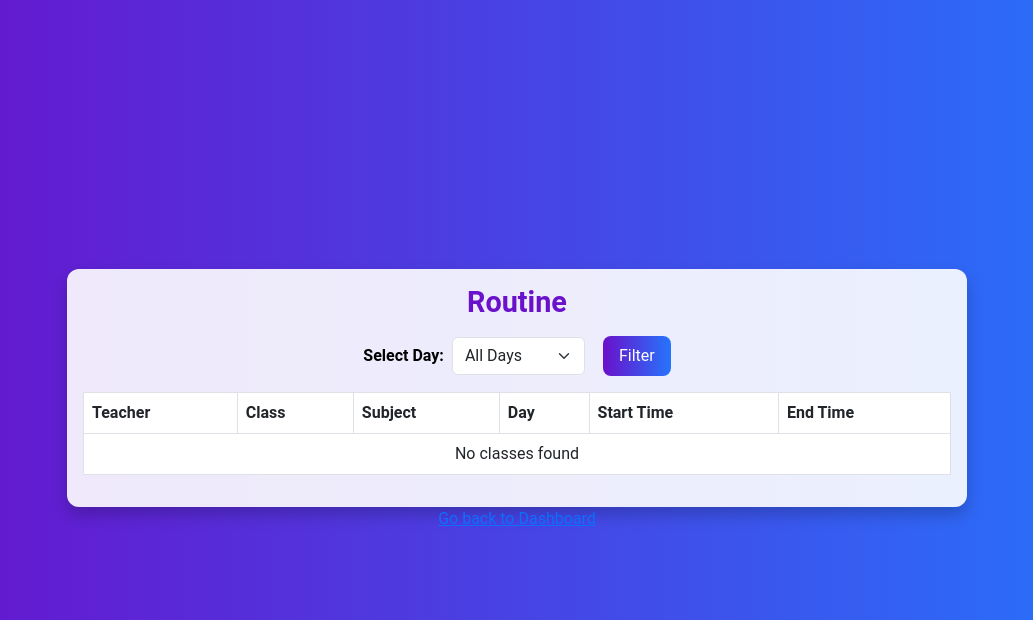
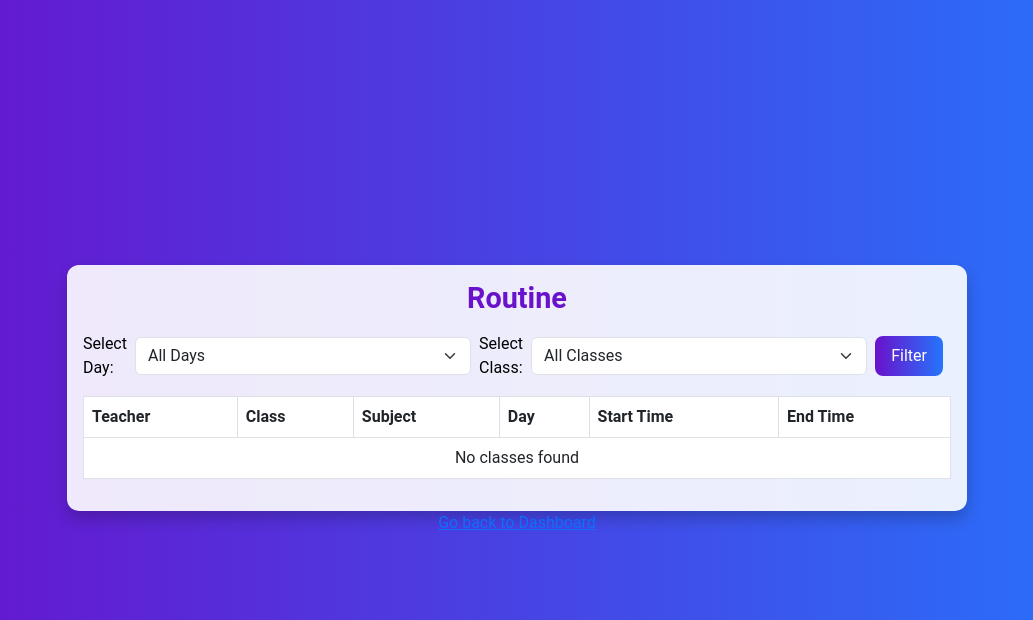
Before and after one commit to rofazhasan/School_Routine, a Flask app: page /show_routine in a window 1280 px wide. Shown: the top 620 px of the page, without its empty margins (123-1156 px from the left). Run offline with Flask 3, Linux system fonts and the light colour scheme; the visitor is signed in with stand-in values (Sample User, id 1).

Commit message:
Update show_routine.html

```diff
--- a/app/templates/show_routine.html
+++ b/app/templates/show_routine.html
@@ -16,25 +16,21 @@
             justify-content: center;
             align-items: center;
             padding: 10px;
-            /* Reduced padding for smaller screens */
             margin: 0;
         }
 
         .container {
             background: rgba(255, 255, 255, 0.9);
             padding: 1rem;
-            /* Reduced padding for smaller screens */
             border-radius: 12px;
             box-shadow: 0 8px 15px rgba(0, 0, 0, 0.2);
             width: 100%;
             max-width: 900px;
             overflow-x: auto;
-            /* Added for horizontal scrolling */
         }
 
         h1 {
             font-size: 1.8rem;
-            /* Slightly smaller font size */
             font-weight: bold;
             color: #6a11cb;
             margin-bottom: 1rem;
@@ -50,7 +46,6 @@
         table th,
         table td {
             padding: 8px;
-            /* Reduced padding */
             text-align: left;
             border-bottom: 1px solid #ddd;
         }
@@ -59,7 +54,6 @@
             background: #6a11cb;
             color: #fff;
             white-space: nowrap;
-            /* Prevent header cells from wrapping */
         }
 
         table tbody tr:nth-child(even) {
@@ -103,19 +97,33 @@
 
             .form-select {
                 width: 100%;
-                /* Make select element take full width */
                 margin-bottom: 10px;
             }
 
             .d-flex.align-items-center.justify-content-center {
                 flex-direction: column;
-                /* Stack form elements vertically */
             }
 
             .btn-primary {
                 width: 100%;
-                /* Make button take full width */
             }
+        }
+
+        .filter-form {
+            display: flex;
+            justify-content: center;
+            align-items: center;
+            margin-bottom: 1rem;
+        }
+
+        .filter-form label {
+            margin-right: 0.5rem;
+            color: black; /* Label text color */
+        }
+
+        .filter-form select,
+        .filter-form button {
+            margin-right: 0.5rem;
         }
     </style>
 </head>
@@ -123,18 +131,26 @@
     <div class="container">
         <h1>Routine</h1>
 
-        <form method="POST" class="mb-3 d-flex align-items-center justify-content-center">
-            <label for="day_of_week" class="me-2"><b style="color:black">Select Day:</b></label>
-            <select name="day_of_week" id="day_of_week" class="form-select w-auto">
+        <form method="POST" class="filter-form">
+            <label for="day_of_week">Select Day:</label>
+            <select name="day_of_week" id="day_of_week" class="form-select">
                 <option value="">All Days</option>
                 <option value="Sunday" {% if selected_day == 'Sunday' %}selected{% endif %}>Sunday</option>
                 <option value="Monday" {% if selected_day == 'Monday' %}selected{% endif %}>Monday</option>
                 <option value="Tuesday" {% if selected_day == 'Tuesday' %}selected{% endif %}>Tuesday</option>
-                <option value="Wednesday" {% if selected_day == 'Wednesday' %}selected{% endif %}>Wednesday
-                </option>
+                <option value="Wednesday" {% if selected_day == 'Wednesday' %}selected{% endif %}>Wednesday</option>
                 <option value="Thursday" {% if selected_day == 'Thursday' %}selected{% endif %}>Thursday</option>
+                </select>
+
+            <label for="class_id">Select Class:</label>
+            <select name="class_id" id="class_id" class="form-select">
+                <option value="">All Classes</option>
+                {% for class in classes %}
+                    <option value="{{ class.id }}" {% if selected_class == class.id %}selected{% endif %}>{{ class.class_name }}</option>
+                {% endfor %}
             </select>
-            <button type="submit" class="btn btn-primary ms-2">Filter</button>
+
+            <button type="submit" class="btn btn-primary">Filter</button>
         </form>
 
         <table class="table table-bordered">
@@ -152,7 +168,7 @@
                 {% for day_schedules in routine_data %}
                     {% for schedule in day_schedules %}
                         <tr>
-                            <td>{{ schedule.teacher }}({{ schedule.user_role if schedule.user_role != 'Admin' else 'Head  Sir' }})</td>
+                            <td>{{ schedule.teacher }} ({{ schedule.user_role if schedule.user_role != 'Admin' else 'Head Sir' }})</td>
                             <td>{{ schedule.class }}</td>
                             <td>{{ schedule.subject }}</td>
                             <td>{{ schedule.day }}</td>
```
